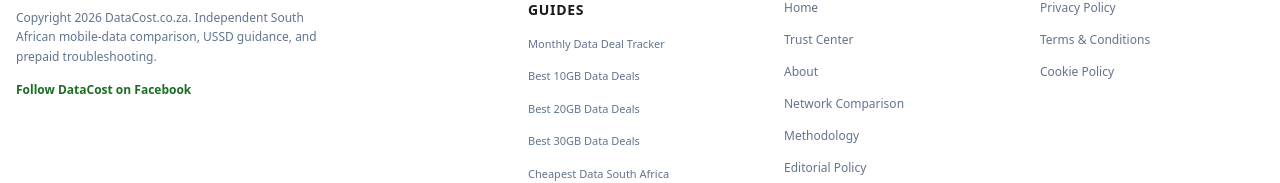
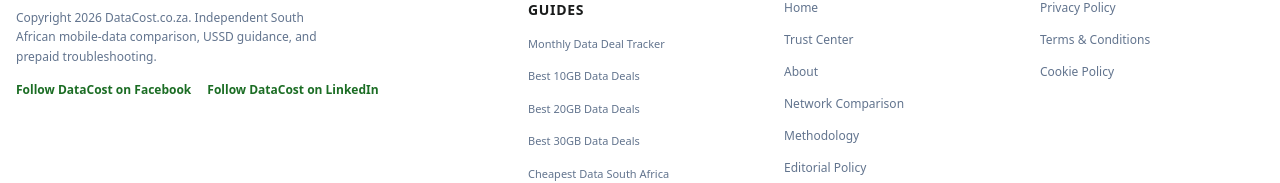
Before and after one commit to RicV-Sam/datacosts, a React (Vite) app: page / in a window 1280 px wide. Shown: the part 8233-8416 px from the top of the page. Built offline with nearby package versions, Linux system fonts and the light colour scheme.

Commit message:
Add DataCost LinkedIn profile

```diff
--- a/scripts/check-seo-output.ts
+++ b/scripts/check-seo-output.ts
@@ -248,6 +248,10 @@
 
   if (!html.includes('href="https://www.facebook.com/datacostza"')) {
     pushError(errors, filePath, `${route} is missing the DataCost Facebook footer link`);
+  }
+
+  if (!html.includes('href="https://www.linkedin.com/company/datacostza/"')) {
+    pushError(errors, filePath, `${route} is missing the DataCost LinkedIn footer link`);
   }
 }
 
--- a/src/components/Footer.tsx
+++ b/src/components/Footer.tsx
@@ -35,16 +35,21 @@
           <p className="text-xs text-slate-500 max-w-xs leading-relaxed">
             Copyright 2026 DataCost.co.za. Independent South African mobile-data comparison, USSD guidance, and prepaid troubleshooting.
           </p>
-          <a
-            href={SOCIAL_PROFILES.facebook.url}
-            target="_blank"
-            rel="noopener noreferrer"
-            aria-label="Follow DataCost on Facebook (opens in a new tab)"
-            onClick={() => trackEvent('social_profile_click', { platform: 'facebook', location: 'footer' })}
-            className="inline-flex mt-4 text-xs font-bold text-[#1b6d24] hover:underline"
-          >
-            Follow DataCost on Facebook
-          </a>
+          <div className="mt-4 flex flex-wrap gap-x-4 gap-y-2">
+            {Object.entries(SOCIAL_PROFILES).map(([platform, profile]) => (
+              <a
+                key={platform}
+                href={profile.url}
+                target="_blank"
+                rel="noopener noreferrer"
+                aria-label={`Follow DataCost on ${profile.label} (opens in a new tab)`}
+                onClick={() => trackEvent('social_profile_click', { platform, location: 'footer' })}
+                className="inline-flex text-xs font-bold text-[#1b6d24] hover:underline"
+              >
+                Follow DataCost on {profile.label}
+              </a>
+            ))}
+          </div>
         </div>
 
         <div className="flex flex-col gap-4">
--- a/src/config/socialProfiles.ts
+++ b/src/config/socialProfiles.ts
@@ -2,6 +2,10 @@
   facebook: {
     label: 'Facebook',
     url: 'https://www.facebook.com/datacostza'
+  },
+  linkedin: {
+    label: 'LinkedIn',
+    url: 'https://www.linkedin.com/company/datacostza/'
   }
 } as const;
 
```
